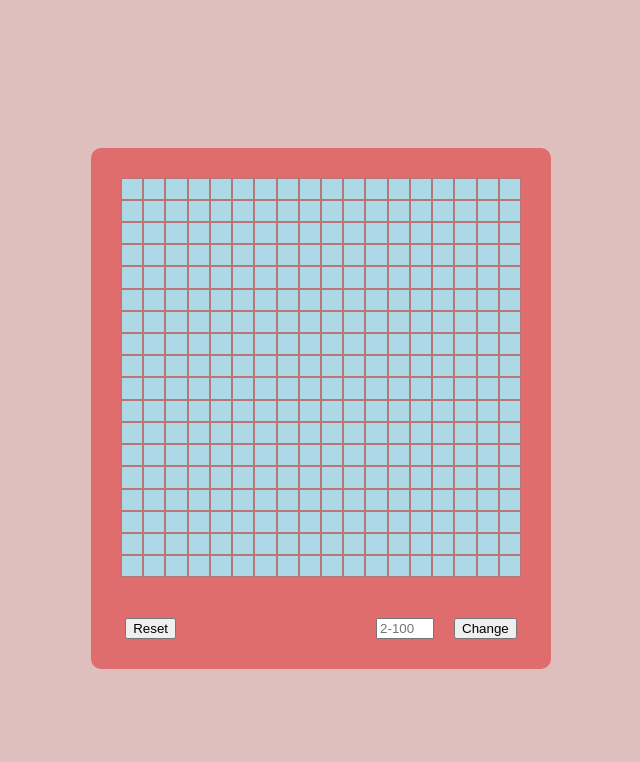
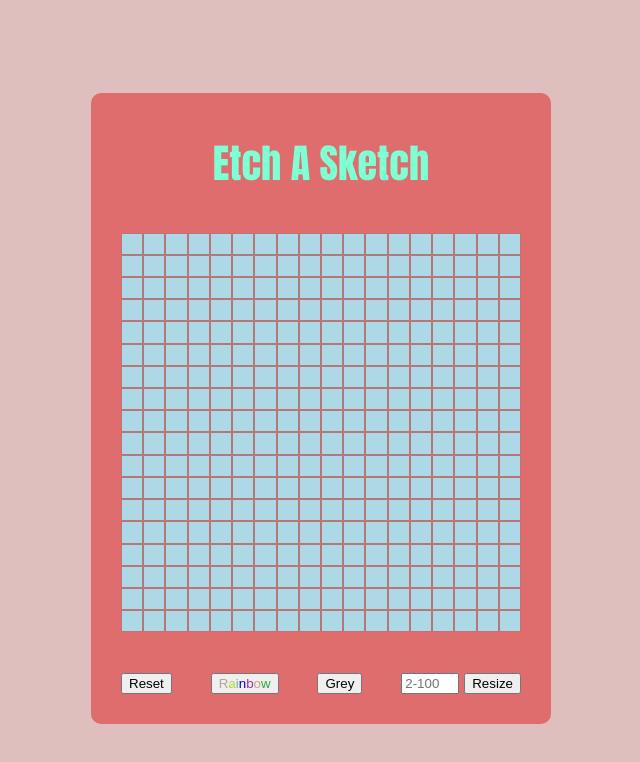
Before and after one commit to TheOdinProjectBar/Etch-A-Sketch, a plain HTML site: page index.html in a window 1280 px wide. Shown: the whole page, without its empty margins (319-959 px from the left). Drawn offline with Linux system fonts and the light colour scheme.

Commit message:
adding rainbow and gray button for switch color of draw

```diff
--- a/myscript.js
+++ b/myscript.js
@@ -2,7 +2,12 @@ let gridSize = 18;
 
 const plastic = document.getElementById("plastic");
 
-const board = plastic.childNodes[1];
+const title = document.createElement("p");
+title.textContent = "Etch A Sketch";
+title.className = "title";
+
+const board = document.getElementById("board");
+plastic.insertBefore(title, board);
 
 // --- Changing DOM ---
 const menuDiv = document.createElement("div");
@@ -13,6 +18,16 @@ resetButton.textContent = "Reset";
 resetButton.addEventListener("click", reset);
 menuDiv.appendChild(resetButton);
 
+const rainbowButton = document.createElement("button");
+rainbowButton.textContent = "Rainbow";
+rainbowButton.addEventListener("click", () => setDrawColor("rainbow"));
+menuDiv.appendChild(rainbowButton);
+
+const greyButton = document.createElement("button");
+greyButton.textContent = "Grey";
+greyButton.addEventListener("click",() => setDrawColor("grey"));
+menuDiv.appendChild(greyButton);
+
 const inputDiv = document.createElement("div");
 inputDiv.className = "input-div";
 
@@ -20,7 +35,7 @@ const gridSizeReq = document.createElement("input");
 gridSizeReq.placeholder = "2-100";
 
 const gridSizeBut = document.createElement("button");
-gridSizeBut.textContent = "Change";
+gridSizeBut.textContent = "Resize";
 gridSizeBut.addEventListener("click", changeGridSize);
 
 inputDiv.append(gridSizeReq, gridSizeBut);
@@ -49,6 +64,42 @@ function reset() {
   });
 }
 
+function setDrawColor(color) {
+  document.querySelectorAll(".cell").forEach(cell => {
+    // Remove previous mouseover by overwriting
+    cell.onmouseover = (e) => {
+        if (color === "rainbow"){
+            // Generate random r,g,b
+            const r = Math.floor(Math.random() * 256);
+            const g = Math.floor(Math.random() * 256);
+            const b = Math.floor(Math.random() * 256);
+            e.target.style.backgroundColor = `rgb(${r},${g},${b})`;
+        }
+        else{
+            e.target.style.backgroundColor = color;
+        }
+    };
+  });
+}
+
+function rainbowText(button) {
+  const text = "Rainbow";
+  button.innerHTML = ""; // clear current text
+  for (let char of text) {
+    const span = document.createElement("span");
+    span.textContent = char;
+    // random color
+    const r = Math.floor(Math.random() * 256);
+    const g = Math.floor(Math.random() * 256);
+    const b = Math.floor(Math.random() * 256);
+    span.style.color = `rgb(${r},${g},${b})`;
+    button.appendChild(span);
+  }
+}
+
+// Example: change color every 0.5 seconds
+setInterval(() => rainbowText(rainbowButton), 800);
+
 function changeGridSize() {
   const value = parseInt(gridSizeReq.value);
   if (isNaN(value) || value < 2 || value > 100) {
--- a/style.css
+++ b/style.css
@@ -16,6 +16,14 @@ body {
   border-radius: 10px;
 }
 
+.title{
+   font-family:Impact, Haettenschweiler, 'Arial Narrow Bold', sans-serif;
+   font-size: 40px;
+   color: aquamarine;
+   padding-top: 10px;
+   margin: 0px;
+}
+
 /* The main board container */
 #board {
   display: flex;
@@ -27,7 +35,8 @@ body {
 /* Menu container */
 .menu {
   display: flex;
-  gap: 200px;
+  justify-content: space-between;
+  width: 100%;
 }
 
 .menu input {
@@ -36,7 +45,7 @@ body {
 
 .input-div {
   display: flex;
-  gap: 20px;
+  gap: 5px;
 }
 
 /* 🎯 Each cell’s base appearance */
```
